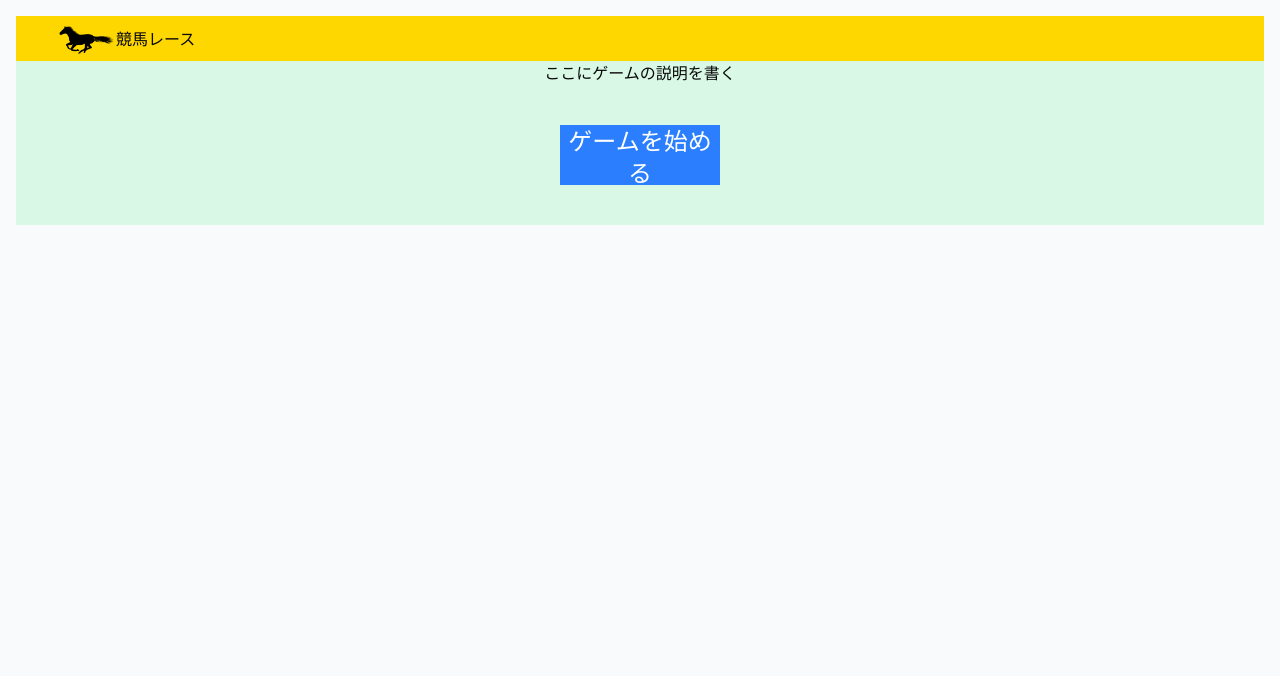
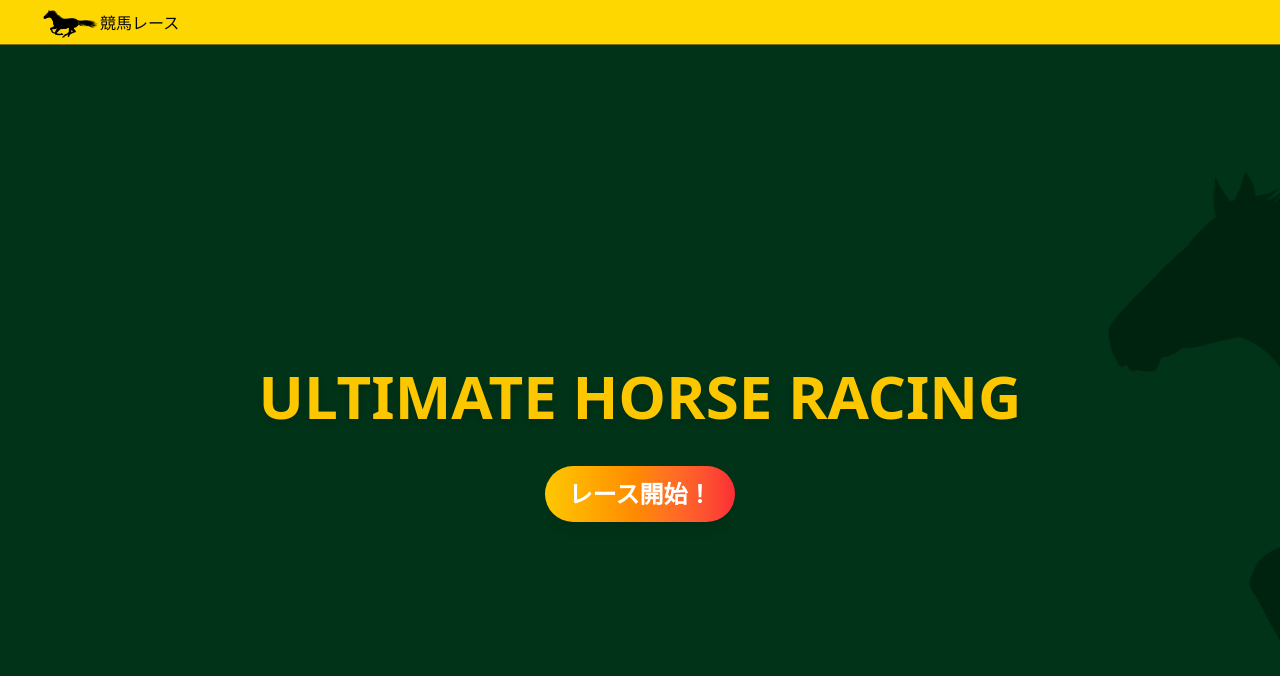
Before and after one commit to Yamadorinaruho/keiba-data, a Next.js app in the folder front-end/: page / in a window 1280 px wide. Shown: the top 676 px of the page. Built offline with nearby package versions, Linux system fonts and the light colour scheme.

Commit message:
developing:home

```diff
--- a/front-end/src/app/page.tsx
+++ b/front-end/src/app/page.tsx
@@ -1,25 +1,72 @@
 // src/app/page.tsx
 'use client';
 import { useRouter } from "next/navigation";
-import Head from 'next/head';
 import Header_home from '@/components/layout/Header_home';
-import Button from '@/components/Button';
+import { useState, useEffect } from "react";
+import { motion } from "framer-motion";
+import Image from "next/image";
+
 
 export default function Home() {
 
   const router = useRouter();
-  const startGame = () => {
-    router.push('/game');
-  }
+  const [isStarting, setIsStarting] = useState(false);
+  const [countdown, setCountdown] = useState(3);
+
+  const handleStart = () => {
+    setIsStarting(true);
+    let counter = 3;
+    const interval = setInterval(() => {
+      counter--;
+      setCountdown(counter);
+      if (counter === 0) {
+        clearInterval(interval);
+        setTimeout(() => {
+          router.push("/game");
+        }, 2000);
+      }
+    }, 1000);
+  };
 
   return (
-    <main className="min-h-screen p-4 bg-gray-50">
+    <main className="min-h-screen bg-green-800">
       <Header_home />
-      <div className='bg-green-200/50 flex flex-col justify-center items-center'>
-        <div className="">
-          ここにゲームの説明を書く
-        </div>
-        <Button className='bg-blue-500 text-white w-40 h-15 text-2xl my-10 ' onClick={startGame} children='ゲームを始める' />
+      <div className="fixed top-11 left-0 w-full h-full flex flex-col justify-center items-center bg-black/50 overflow-hidden">
+        {/* 背景画像 (馬の疾走シルエット) */}
+        <motion.div
+          initial={{ x: "100%" }}
+          animate={{ x: "-100%" }}
+          transition={{ repeat: Infinity, duration: 5, ease: "linear" }}
+          className="absolute w-full h-full opacity-30"
+        >
+          <Image src="/logo_horse.png" alt="Racing Horses" layout="fill" objectFit="cover" color="red"/>
+        </motion.div>
+
+        {/* タイトル */}
+        <h1 className="text-6xl font-bold text-yellow-400 z-10 drop-shadow-lg">ULTIMATE HORSE RACING</h1>
+
+        {/* スタートボタン */}
+        {!isStarting ? (
+          <motion.button
+            onClick={handleStart}
+            whileHover={{ scale: 1.1 }}
+            whileTap={{ scale: 0.9 }}
+            className="mt-10 px-6 py-3 bg-gradient-to-r from-yellow-400 to-red-500 text-white text-2xl font-bold rounded-full shadow-lg"
+          >
+            レース開始！
+          </motion.button>
+        ) : (
+          <motion.div
+            key={countdown}
+            initial={{ opacity: 0, scale: 0.5 }}
+            animate={{ opacity: 1, scale: 1 }}
+            exit={{ opacity: 0, scale: 1.5 }}
+            transition={{ duration: 0.8 }}
+            className="text-white text-8xl font-bold mt-10"
+          >
+            {countdown > 0 ? countdown : "GO!"}
+          </motion.div>
+        )}
       </div>
     </main>
   );
--- a/front-end/src/app/test1/page.tsx
+++ /dev/null
@@ -1,63 +0,0 @@
-'use client'
-
-import { useState } from "react";
-import { motion } from "framer-motion";
-import Image from "next/image";
-
-export default function RacingStartScreen() {
-  const [isStarting, setIsStarting] = useState(false);
-  const [countdown, setCountdown] = useState(3);
-
-  const handleStart = () => {
-    setIsStarting(true);
-    let counter = 3;
-    const interval = setInterval(() => {
-      counter--;
-      setCountdown(counter);
-      if (counter === 0) {
-        clearInterval(interval);
-        // ここでレース開始の遷移を入れる
-      }
-    }, 1000);
-  };
-
-  return (
-    <div className="relative w-full h-screen flex flex-col justify-center items-center bg-black overflow-hidden">
-      {/* 背景画像 (馬の疾走シルエット) */}
-      <motion.div
-        initial={{ x: "100%" }}
-        animate={{ x: "-100%" }}
-        transition={{ repeat: Infinity, duration: 5, ease: "linear" }}
-        className="absolute w-full h-full opacity-30"
-      >
-        <Image src="/logo-horse.png" alt="Racing Horses" layout="fill" objectFit="cover" />
-      </motion.div>
-
-      {/* タイトル */}
-      <h1 className="text-6xl font-bold text-yellow-400 z-10 drop-shadow-lg">ULTIMATE HORSE RACING</h1>
-
-      {/* スタートボタン */}
-      {!isStarting ? (
-        <motion.button
-          onClick={handleStart}
-          whileHover={{ scale: 1.1 }}
-          whileTap={{ scale: 0.9 }}
-          className="mt-10 px-6 py-3 bg-gradient-to-r from-yellow-400 to-red-500 text-white text-2xl font-bold rounded-full shadow-lg"
-        >
-          レース開始！
-        </motion.button>
-      ) : (
-        <motion.div
-          key={countdown}
-          initial={{ opacity: 0, scale: 0.5 }}
-          animate={{ opacity: 1, scale: 1 }}
-          exit={{ opacity: 0, scale: 1.5 }}
-          transition={{ duration: 0.8 }}
-          className="text-white text-8xl font-bold mt-10"
-        >
-          {countdown > 0 ? countdown : "GO!"}
-        </motion.div>
-      )}
-    </div>
-  );
-}
```
